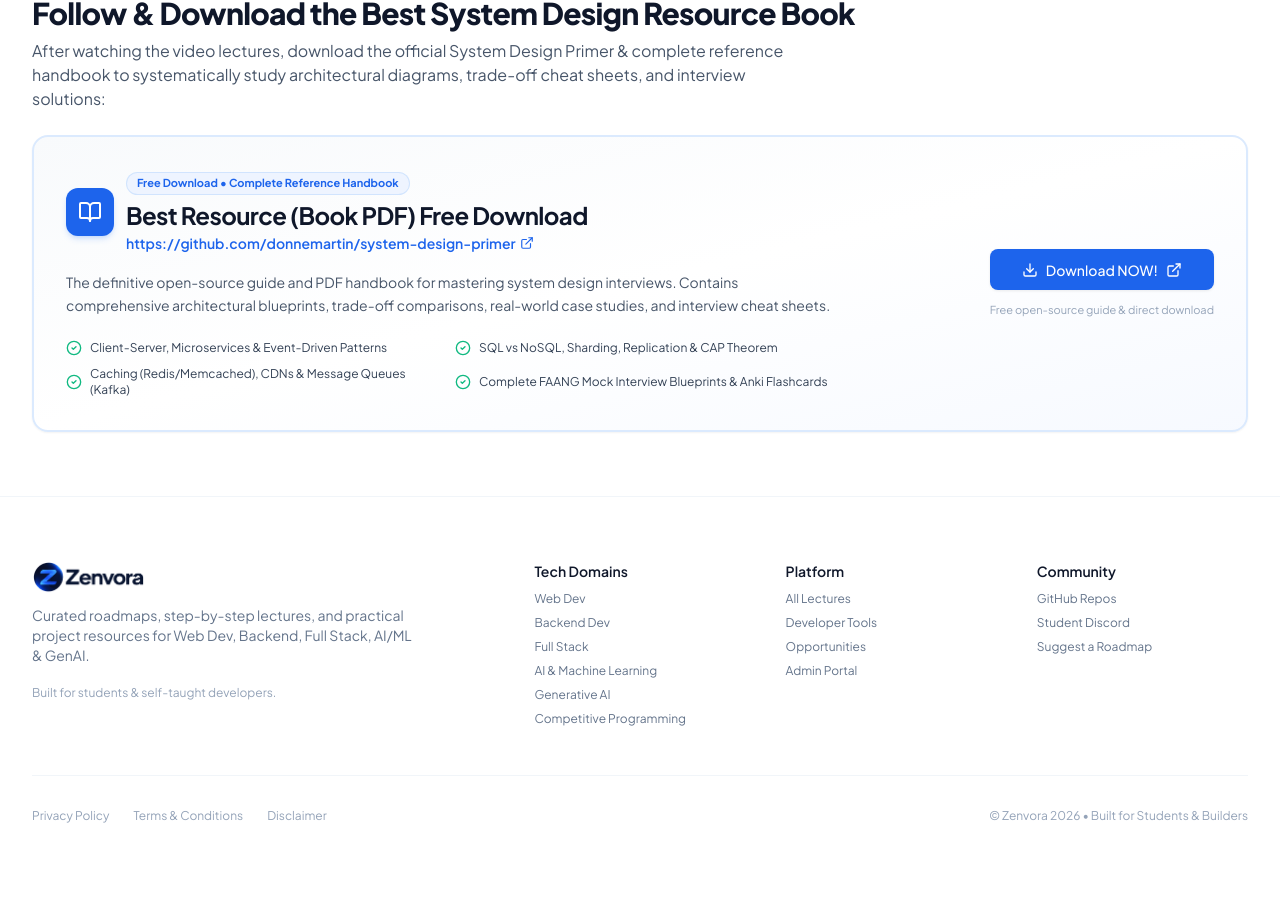
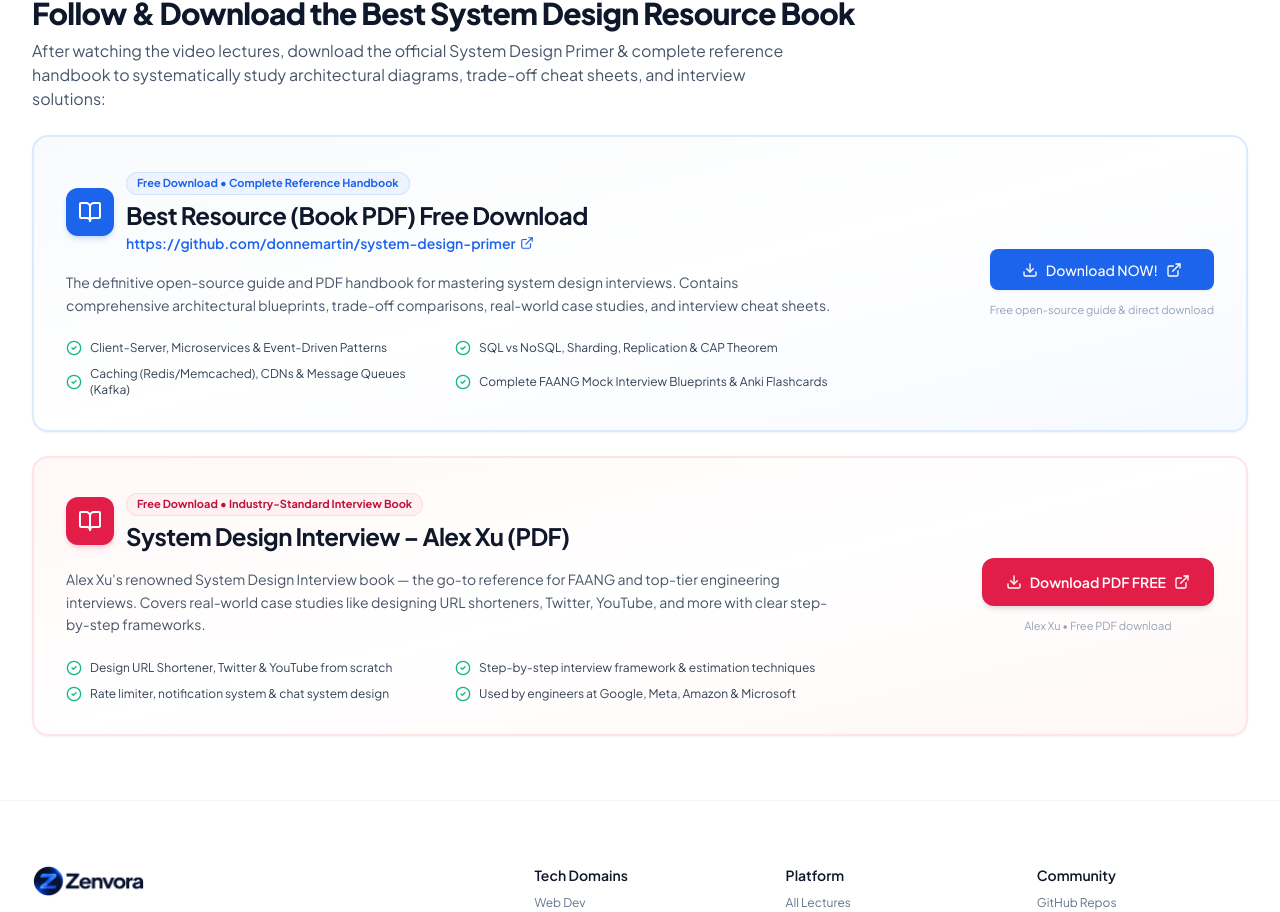
Before and after one commit to samiralam321/zenvora-platform, a Next.js app: page /system-design in a window 1280 px wide. Shown: the part 1108-2020 px from the top of the page. Before the commit the page ends 1980 px from the top, so only its background shows below. Built offline with nearby package versions, Linux system fonts and the light colour scheme; no server answers; the database is empty.

Commit message:
feat: add Alex Xu System Design Interview PDF to system design resources

```diff
--- a/app/system-design/page.tsx
+++ b/app/system-design/page.tsx
@@ -88,6 +88,10 @@
 
   const bookPdfRes = SYSTEM_DESIGN_RESOURCES.find(
     (r) => r.id === "sd-book-pdf"
+  )!;
+
+  const alexXuRes = SYSTEM_DESIGN_RESOURCES.find(
+    (r) => r.id === "sd-book-alex-xu"
   )!;
 
   return (
@@ -361,6 +365,7 @@
               trade-off cheat sheets, and interview solutions:
             </p>
 
+            <div className="space-y-6">
             {/* Luxury Feature Card */}
             <div className="rounded-2xl border-2 border-blue-100 bg-gradient-to-br from-[#F8FAFC] via-white to-[#EEF4FF]/50 p-6 sm:p-8 shadow-sm hover:shadow-md transition-shadow">
               <div className="flex flex-col lg:flex-row lg:items-center justify-between gap-6">
@@ -424,6 +429,62 @@
                 </div>
               </div>
             </div>
+
+            {/* Alex Xu Book Card */}
+            <div className="rounded-2xl border-2 border-rose-100 bg-gradient-to-br from-[#FFF8F8] via-white to-[#FFF0F0]/50 p-6 sm:p-8 shadow-sm hover:shadow-md transition-shadow">
+              <div className="flex flex-col lg:flex-row lg:items-center justify-between gap-6">
+                <div className="space-y-4 max-w-3xl">
+                  <div className="flex items-center gap-3">
+                    <div className="w-12 h-12 rounded-xl bg-rose-600 text-white flex items-center justify-center shadow-md shadow-rose-500/20 shrink-0">
+                      <BookOpen className="w-6 h-6" />
+                    </div>
+                    <div>
+                      <div className="inline-flex items-center gap-1.5 px-2.5 py-0.5 rounded-full text-[11px] font-bold bg-rose-50 text-rose-700 border border-rose-200/60 mb-1">
+                        Free Download &bull; Industry-Standard Interview Book
+                      </div>
+                      <h3 className="text-xl sm:text-2xl font-bold text-slate-900 tracking-tight">
+                        {alexXuRes.title}
+                      </h3>
+                    </div>
+                  </div>
+
+                  <p className="text-slate-600 text-sm leading-relaxed">
+                    {alexXuRes.description}
+                  </p>
+
+                  <div className="grid grid-cols-1 sm:grid-cols-2 gap-2.5 pt-2">
+                    {[
+                      "Design URL Shortener, Twitter & YouTube from scratch",
+                      "Step-by-step interview framework & estimation techniques",
+                      "Rate limiter, notification system & chat system design",
+                      "Used by engineers at Google, Meta, Amazon & Microsoft",
+                    ].map((point) => (
+                      <div key={point} className="flex items-center gap-2 text-xs text-slate-700">
+                        <CheckCircle2 className="w-4 h-4 text-emerald-500 shrink-0" />
+                        <span>{point}</span>
+                      </div>
+                    ))}
+                  </div>
+                </div>
+
+                <div className="shrink-0 flex flex-col sm:flex-row lg:flex-col gap-3 justify-center">
+                  <a
+                    href={alexXuRes.url}
+                    target="_blank"
+                    rel="noopener noreferrer"
+                    className="inline-flex items-center justify-center gap-2 px-6 py-3.5 text-sm font-semibold text-center rounded-xl shadow-md hover:shadow-lg transition-all bg-rose-600 hover:bg-rose-700 text-white"
+                  >
+                    <Download className="w-4 h-4" />
+                    <span>{alexXuRes.buttonText}</span>
+                    <ExternalLink className="w-4 h-4" />
+                  </a>
+                  <span className="text-[11px] text-center text-slate-400">
+                    Alex Xu &bull; Free PDF download
+                  </span>
+                </div>
+              </div>
+            </div>
+            </div>{/* end space-y-6 wrapper */}
           </section>
         </div>
       </main>
--- a/app/system-design/systemDesignConfig.ts
+++ b/app/system-design/systemDesignConfig.ts
@@ -97,4 +97,16 @@
     description:
       "The definitive open-source guide and PDF handbook for mastering system design interviews. Contains comprehensive architectural blueprints, trade-off comparisons, real-world case studies, and interview cheat sheets.",
   },
+  {
+    id: "sd-book-alex-xu",
+    stepNumber: 7,
+    stepCategory: "pdf",
+    title: "System Design Interview – Alex Xu (PDF)",
+    level: "Free Resource",
+    buttonText: "Download PDF FREE",
+    url: "https://github.com/aasthas2022/SDE-Interview-and-Prep-Roadmap/blob/main/System%20Design/Resources/System%20Design%20Interview%20by%20Alex%20Xu.pdf",
+    badgeText: "Free Download • Industry-Standard Interview Book",
+    description:
+      "Alex Xu's renowned System Design Interview book — the go-to reference for FAANG and top-tier engineering interviews. Covers real-world case studies like designing URL shorteners, Twitter, YouTube, and more with clear step-by-step frameworks.",
+  },
 ];
```
